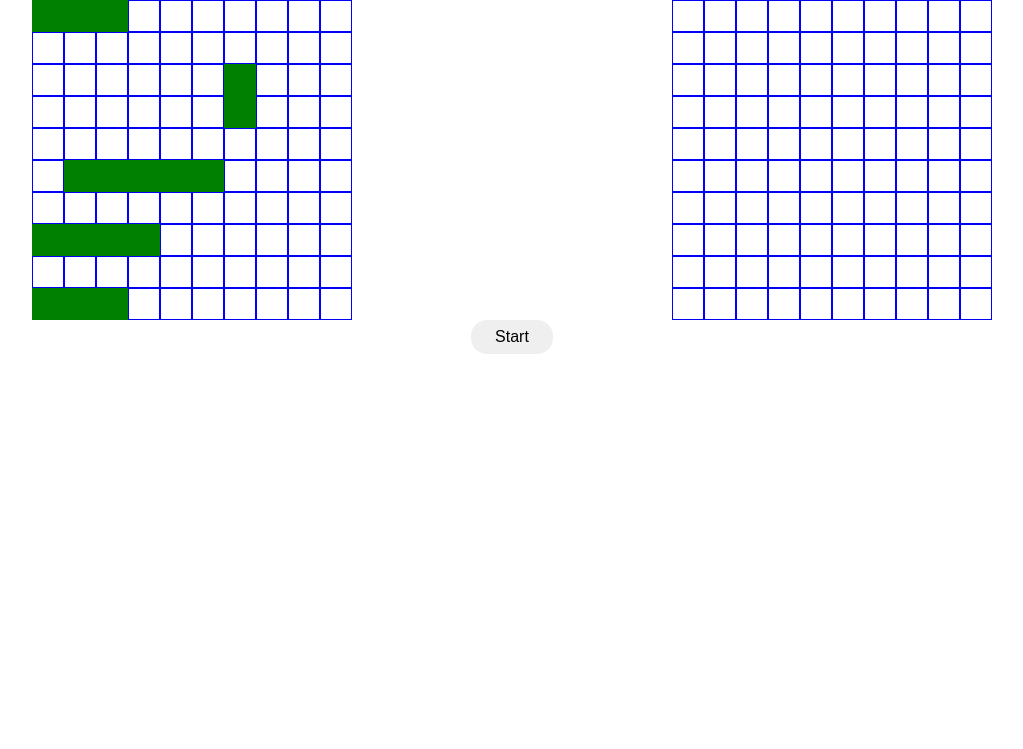
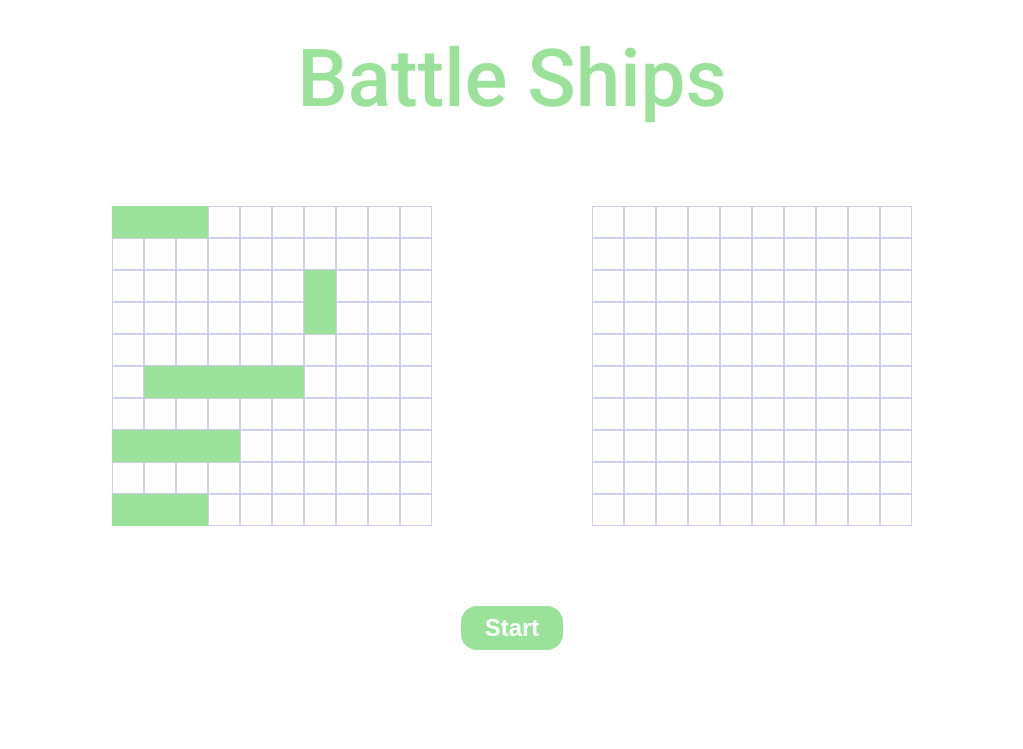
Before and after one commit to NitanJana/battleShips, a website built with webpack: page src/template/index.html in a window 1280 px wide. Shown: the whole page, without its empty margins (128-1151 px from the left). Built offline with nearby package versions, Linux system fonts and the light colour scheme.

Commit message:
feat: improve ui

```diff
--- a/src/styles/styles.css
+++ b/src/styles/styles.css
@@ -1,3 +1,5 @@
+@import url('https://fonts.googleapis.com/css2?family=Roboto:wght@500&display=swap');
+
 *,
 *::before,
 *::after {
@@ -12,9 +14,23 @@ body {
   width: 100%;
 }
 
+.game-container {
+  display: flex;
+  flex-direction: column;
+  align-items: center;
+  gap: 5rem;
+  padding: 2rem;
+  font-family: 'Roboto', sans-serif;
+}
+
+.header {
+  font-size: 5rem;
+  color: #9ae29a;
+}
+
 .boards {
   display: flex;
-  justify-content: space-around;
+  gap: 10rem;
 }
 
 .board {
@@ -29,21 +45,22 @@ body {
 .cell {
   width: 2rem;
   aspect-ratio: 1;
-  border: 1px solid blue;
+  border: 1px solid #ccccf5;
   text-align: center;
+  cursor: pointer;
 }
 
 .ship {
-  background-color: green;
+  background-color: #9ae29a;
   border: none;
 }
 
 .missed {
-  background-color: aqua;
+  background-color: #ccccf5;
 }
 
 .hit {
-  background-color: red;
+  background-color: rgb(255, 112, 112);
 }
 
 .winnerModal {
@@ -61,6 +78,8 @@ body {
 .winnerMessage {
   font-size: 1.5rem;
   font-weight: bold;
+  font-family: 'Roboto', sans-serif;
+  color: #9191ca;
 }
 
 .buttonContainer {
@@ -70,10 +89,13 @@ body {
 
 .startBtn,
 .restartBtn {
-  font-size: 1rem;
+  font-size: 1.5rem;
   padding: 0.5rem 1.5rem;
   border-radius: 1rem;
   border: none;
   outline: none;
   cursor: pointer;
+  color: #ffffff;
+  background-color: #9ae29a;
+  font-weight: 700;
 }
--- a/src/template/index.html
+++ b/src/template/index.html
@@ -8,6 +8,8 @@
 </head>
 
 <body>
+  <div class="game-container">
+    <header class="header">Battle Ships</header>
     <div class="boards">
       <div class="computerBoardContainer"></div>
       <div class="userBoardContainer"></div>
@@ -15,6 +17,7 @@
     <div class="buttonContainer">
       <button class="startBtn">Start</button>
     </div>
+  </div>
   <dialog class="winnerModal">
   </dialog>
 </body>
```
Also changed, not shown: dist/index.html, dist/main.js. Lines whose indentation alone changed are shown as unchanged.
